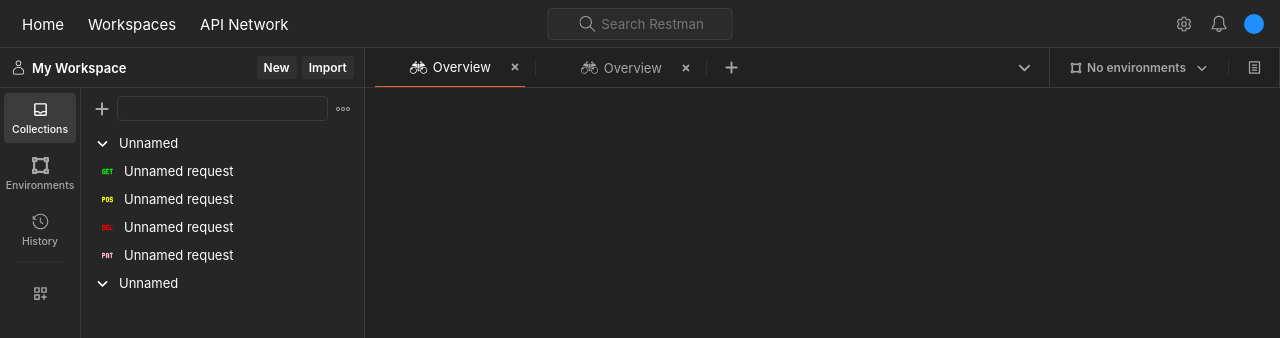
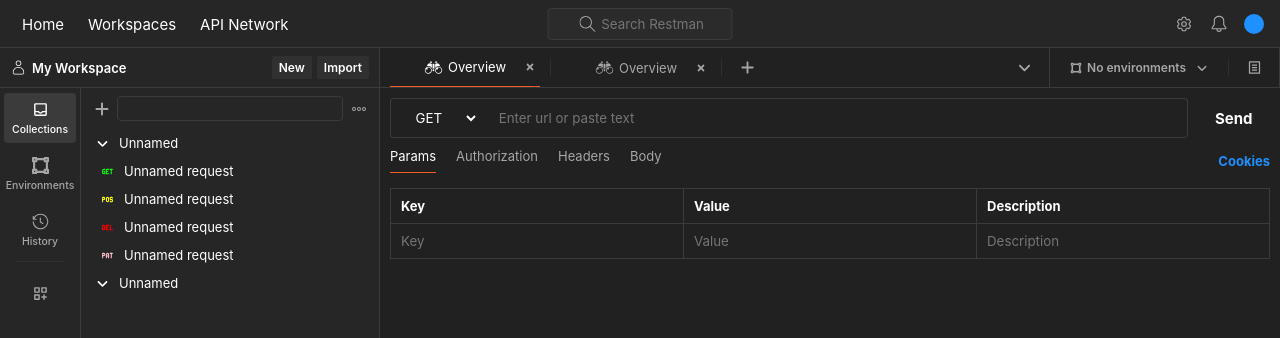
Before and after one commit to justheimsk/Restman, a React app: page / in a window 1280 px wide. Shown: the top 338 px of the page. Built offline with nearby package versions, Linux system fonts and the light colour scheme; the HTML template or start-up script is replaced by a standard one.

Commit message:
chore: render RequestManager

```diff
--- a/src/components/Layout/Layout.style.scss
+++ b/src/components/Layout/Layout.style.scss
@@ -6,15 +6,23 @@
   }
 
   .layout--left {
-    min-width: 28.5%;
+    min-width: 380px;
   }
 
   .layout--right {
-    min-width: 71.5%;
+    width: 100%;
   }
 
   .layout__flex {
     display: flex;
+  }
+
+  .layout__flex-column {
+    flex-direction: column;
+  }
+
+  .layout__pm {
+    padding: 10px;
   }
 
   .layout__hfull {
--- a/src/components/Layout/Layout.tsx
+++ b/src/components/Layout/Layout.tsx
@@ -6,6 +6,8 @@
 import { FaAngleDown, FaPlus, FaVectorSquare } from 'react-icons/fa6';
 import { LiaThListSolid } from 'react-icons/lia';
 import { RiFileListLine } from 'react-icons/ri';
+import { PiDotsThreeOutline } from 'react-icons/pi';
+import { RequestManager } from '@components/RequestManager';
 
 export function Layout() {
   return (
@@ -56,6 +58,9 @@
               </i>
             </div>
           </Header>
+          <div className="layout__pm">
+            <RequestManager />
+          </div>
         </div>
       </div>
     </>
```
